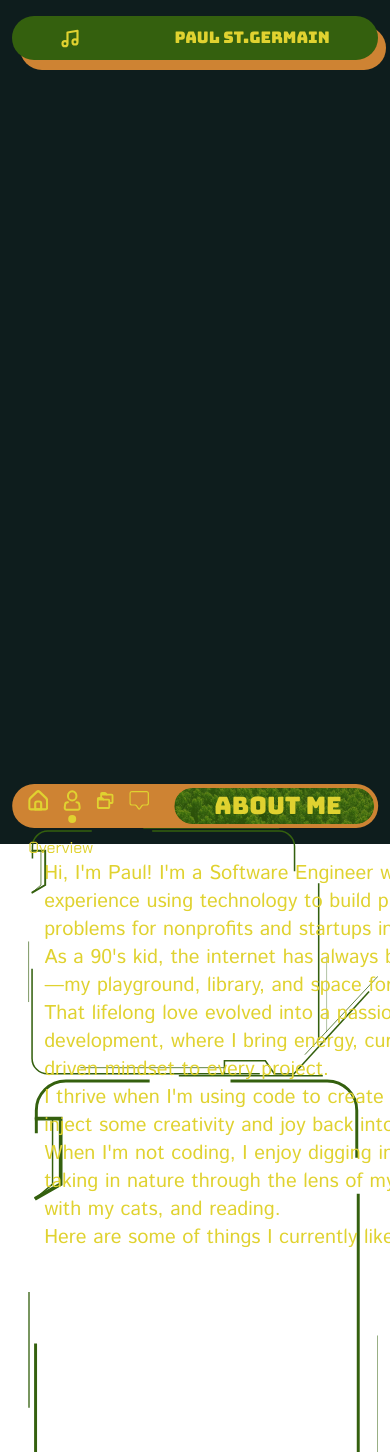
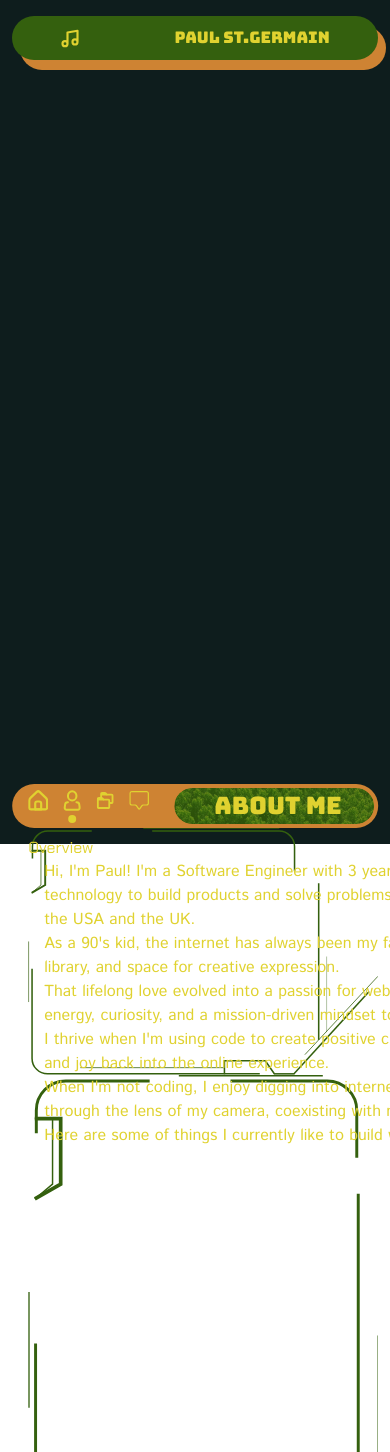
Before and after one commit to paulstgermain/portfolio, a Next.js app: page /about in a window 390 px wide. Shown: the top 1452 px of the page. Built offline with nearby package versions, Linux system fonts and the light colour scheme.

Commit message:
adjust xs tailwind breakpoints

```diff
--- a/src/components/AboutOverview.tsx
+++ b/src/components/AboutOverview.tsx
@@ -1,18 +1,18 @@
 import Image from "next/image";
 
 const overviewText = `
-  xs:mb-2
+  xs:mb-2 ml-2
   sm:mb-4 ml-4
-  md:mb-4
-  lg:mb-4
-  xl:mb-4
+  md:mb-4 ml-4
+  lg:mb-4 ml-4
+  xl:mb-4 ml-4
 `;
 
 export default function AboutOverview() {
   return (
     <div className="
       absolute
-      xs:bottom-14 xs:right-6
+      xs:bottom-14 xs:right-13
       sm:bottom-20 sm:right-20
       md:bottom-50 md:right-40
       lg:bottom-75 lg:right-60
@@ -21,7 +21,7 @@ export default function AboutOverview() {
     ">
       <div className="
         relative
-        xs:w-85
+        xs:w-70
         sm:w-110
         md:w-140
         lg:w-185
@@ -48,18 +48,19 @@ export default function AboutOverview() {
           text-primary
           absolute
           inset-0
-          xs:pl-10 xs:pr-75 xs:py-2
+          xs:pl-10 xs:pr-0 xs:py-2
           sm:pl-10 sm:pr-54 sm:py-2
           md:pl-10 md:pr-6 md:py-4
           lg:pl-14 lg:pr-8 lg:py-6
           mt-2
+          xs:w-60
           md:w-110
           lg:w-140
           w-150
         ">
             <h2 className="
               font-chakra-petch
-              xs:text-2xl
+              xs:text-xl
               sm:text-3xl
               md:text-3xl
               lg:text-4xl
@@ -70,13 +71,17 @@ export default function AboutOverview() {
             ">Overview</h2>
           <div className="
             text-primary font-istok-web
-            text-xl
-            xs:h-93
+            xs:text-[16px]
+            sm:text-xl
+            md:text-xl
+            lg:text-xl
+            xl:text-xl
+            xs:h-75
             sm:h-122
             md:h-72
             lg:h-96
             xl:h-106
-            pr-7
+            pr-4
             scrollbar-styles
             scrollbar-about
           ">
```
